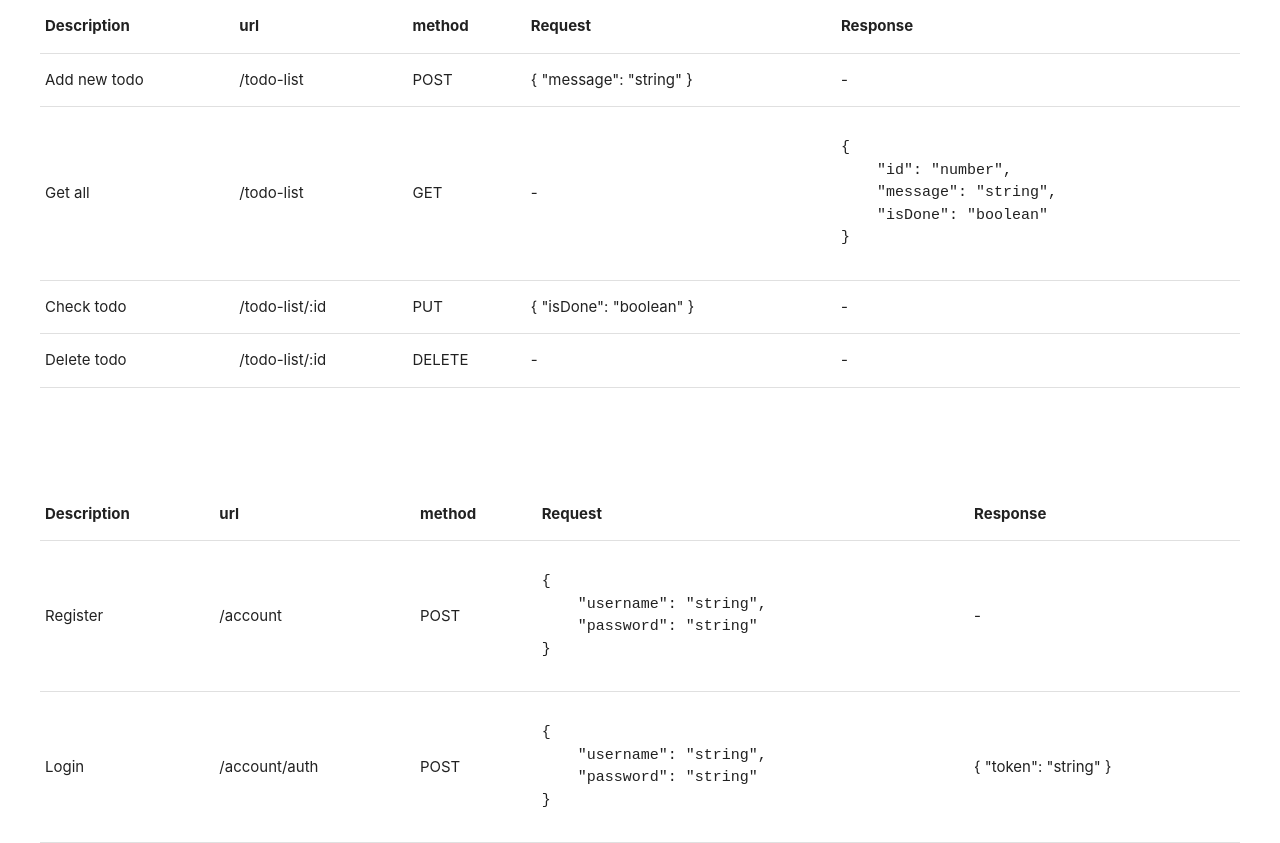
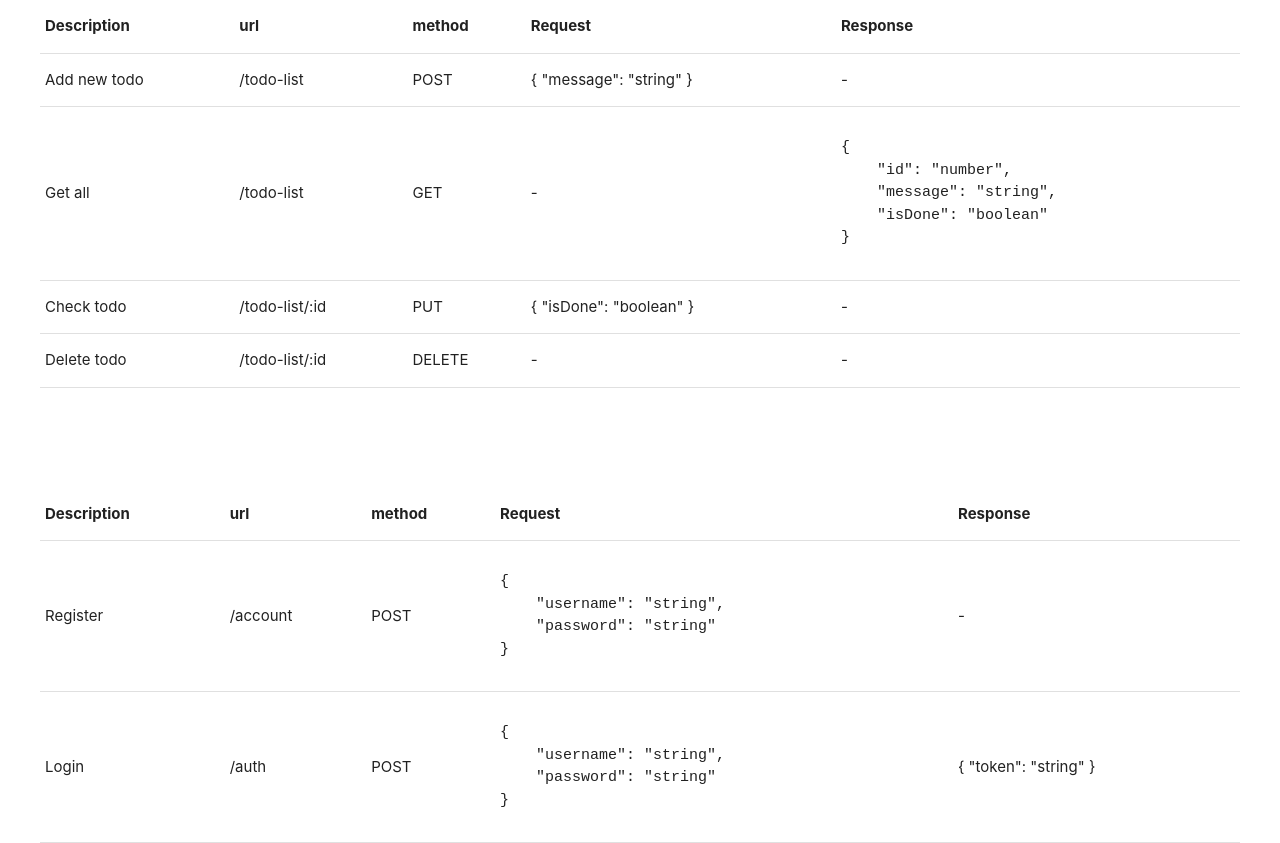
Before and after one commit to fretng/angular-todo, an Angular app: page /api in a window 1280 px wide. Built offline with nearby package versions, Linux system fonts and the light colour scheme; no server answers.

Commit message:
update api

```diff
--- a/src/app/api-spec/api-spec.component.html
+++ b/src/app/api-spec/api-spec.component.html
@@ -71,7 +71,7 @@
 
             <tr>
                 <td>Login</td>
-                <td>/account/auth</td>
+                <td>/auth</td>
                 <td>POST</td>
                 <td>
                     <pre>{{ printJson({ username: 'string', password: 'string' }) }}</pre>
--- a/src/app/home/service/account.service.ts
+++ b/src/app/home/service/account.service.ts
@@ -48,7 +48,7 @@ export class AccountService {
             username: username,
             password: password,
         };
-        var url = env.apiUrl + '/account/auth';
+        var url = env.apiUrl + '/auth';
         return this.http.post(url, params).pipe(catchError(this.handleError));
     }
 }
```
